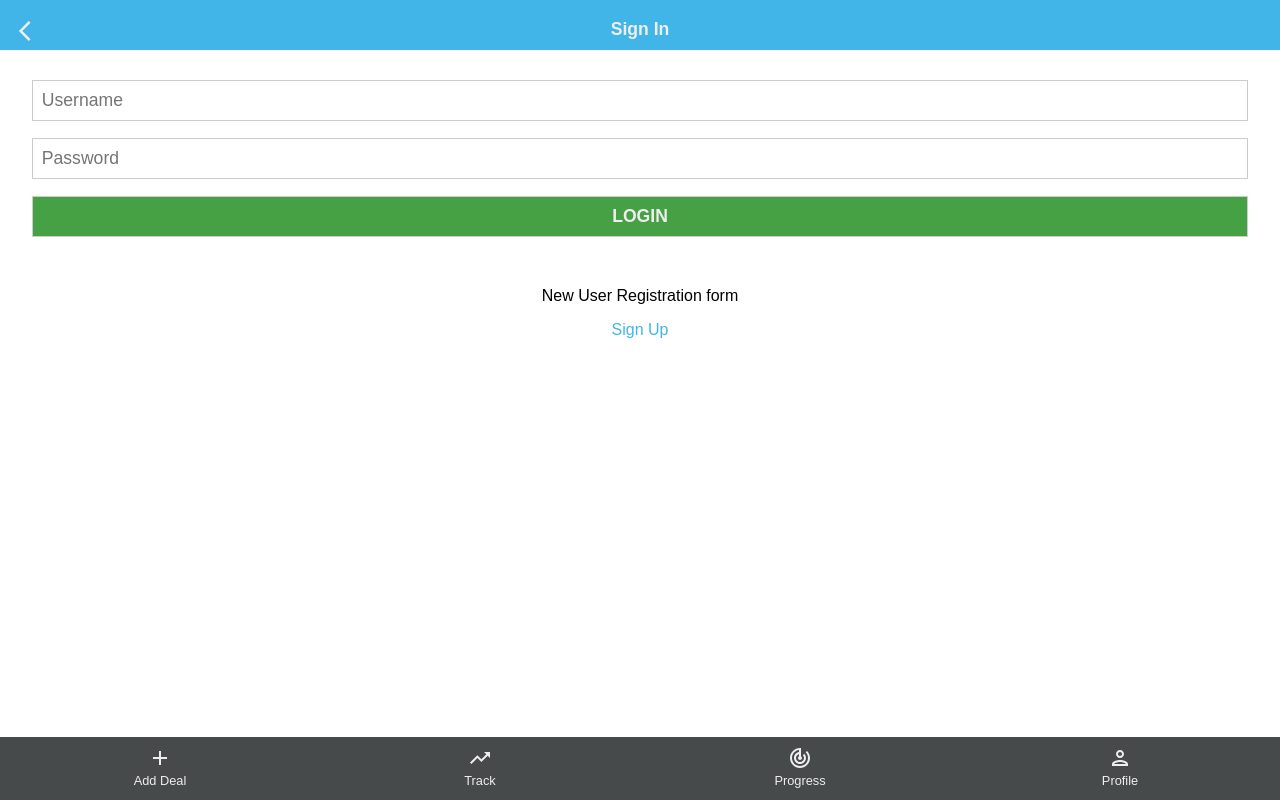
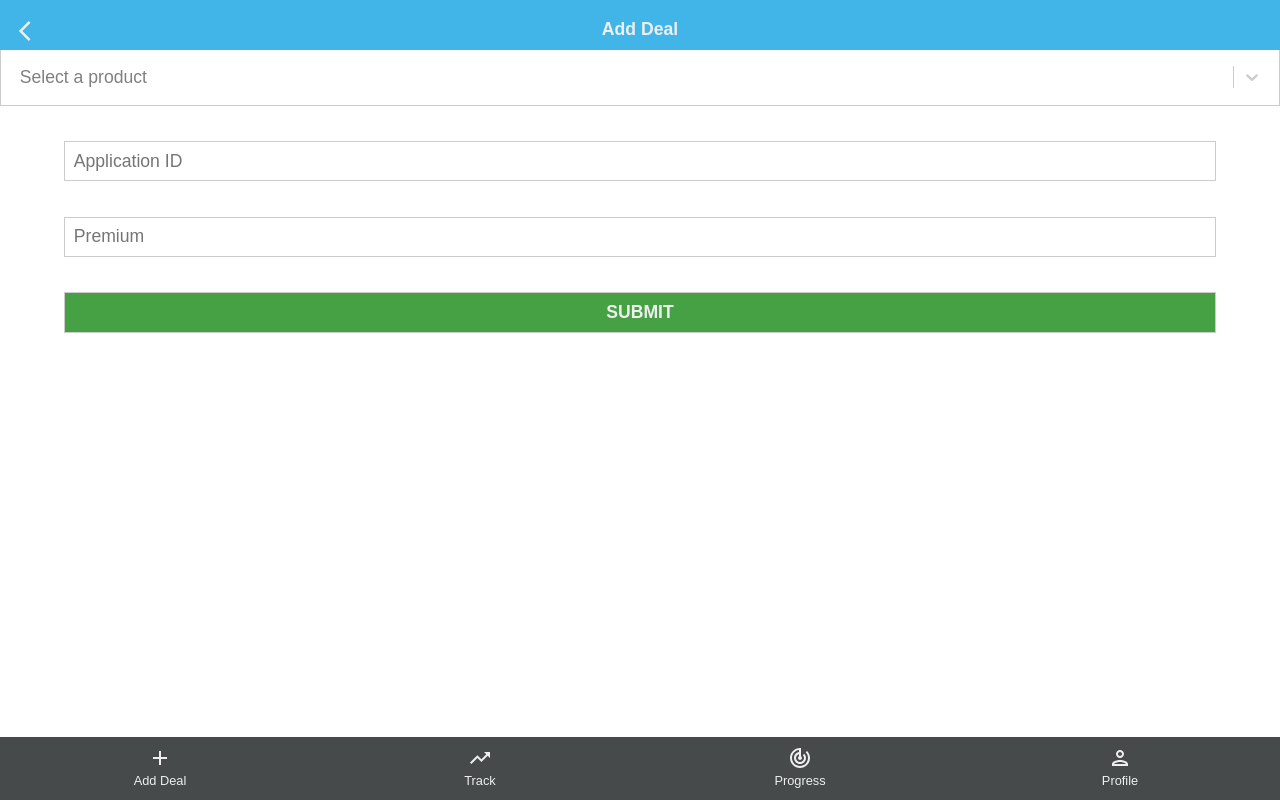
Before and after one commit to KumarAmitt/tracking-app-frontend, a React (Create React App) app: page /add_deal in a window 1280 px wide. Before the commit this address led to /. Built offline with nearby package versions, Linux system fonts and the light colour scheme; no server answers.

Commit message:
Modify implementation of use state in AddDeal component

```diff
--- a/src/App/components/AddDeal/AddDeal.js
+++ b/src/App/components/AddDeal/AddDeal.js
@@ -5,50 +5,58 @@ import { Redirect } from 'react-router-dom';
 import AppBar from '../AppBar/AppBar';
 import { getProducts, loadProducts } from '../../../store/slicers/product';
 import { createDeal } from '../../../store/slicers/deal';
-import { getSessionInfo, loadSession } from '../../../store/slicers/userSession';
 import './style/AddDeal.css';
 
 const AddDeal = () => {
   const appBarTitle = 'Add Deal';
   const dispatch = useDispatch();
   const products = useSelector(getProducts);
-  const sessionInfo = useSelector(getSessionInfo);
-  const [dealInfo, setDealInfo] = useState({ productId: 0, applicationId: '', premium: '' });
+
+  const [productId, setProductId] = useState(0);
+  const [applicationId, setApplicationId] = useState('');
+  const [premium, setPremium] = useState('');
+
+  const changeApplicationId = (e) => {
+    setApplicationId(e.target.value);
+  };
+
+  const changePremium = (e) => {
+    setPremium(e.target.value);
+  };
+
+  const changeProductId = (e) => {
+    setProductId(e);
+  };
+
+  const resetForm = () => {
+    setProductId(0);
+    setApplicationId('');
+    setPremium('');
+  };
 
   useEffect(() => {
     dispatch(loadProducts());
-    dispatch(loadSession());
   }, []);
-
-  const handleChange = (e) => {
-    setDealInfo({ ...dealInfo, [e.target.name]: e.target.value });
-  };
-
-  const handleSelect = (e) => {
-    setDealInfo({ ...dealInfo, productId: e });
-  };
 
   const handleSubmit = (e) => {
     e.preventDefault();
-    if (dealInfo.productId === 0) {
+    if (productId === 0) {
       const el = document.getElementById('select-placeholder');
       el.innerHTML = 'Product must be selected';
       el.style.color = 'red';
     } else {
       dispatch(createDeal({
-        product_id: dealInfo.productId,
-        application_id: dealInfo.applicationId,
-        premium: dealInfo.premium,
+        product_id: productId,
+        application_id: applicationId,
+        premium,
       }));
-      setDealInfo({
-        ...dealInfo, productId: 0, applicationId: '', premium: '',
-      });
+      resetForm();
     }
   };
 
-  if (!sessionInfo.logged_in) {
-    return <Redirect to="/" />;
-  }
+  // if (!sessionInfo.logged_in) {
+  //   return <Redirect to="/" />;
+  // }
 
   return (
     <>
@@ -59,11 +67,11 @@ const AddDeal = () => {
             className="react-select"
             classNamePrefix="react-select"
             options={products.map((p) => ({ label: p.product_name, value: p.id }))}
-            onChange={(e) => handleSelect(e.value)}
+            onChange={(e) => changeProductId(e.value)}
             placeholder={<div id="select-placeholder">Select a product</div>}
           />
-          <input type="text" name="applicationId" placeholder="Application ID" value={dealInfo.applicationId} onChange={handleChange} />
-          <input type="number" step="0.01" name="premium" placeholder="Premium" value={dealInfo.premium} onChange={handleChange} required />
+          <input type="text" placeholder="Application ID" value={applicationId} onChange={changeApplicationId} />
+          <input type="number" step="0.01" placeholder="Premium" value={premium} onChange={changePremium} required />
           <button type="submit" data-testid="submit">Submit</button>
         </form>
       </div>
--- a/src/store/slicers/deal.js
+++ b/src/store/slicers/deal.js
@@ -20,7 +20,6 @@ const dealSlice = createSlice({
     },
     dealReceived: (state, action) => {
       state.deals = action.payload;
-      console.log(state.deals);
       state.loading = false;
     },
     dealRequestFailed: (state, action) => {
```
